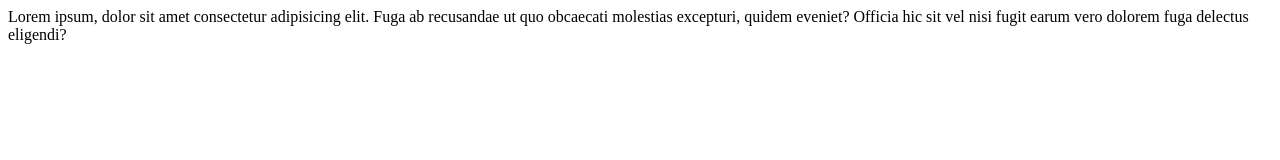
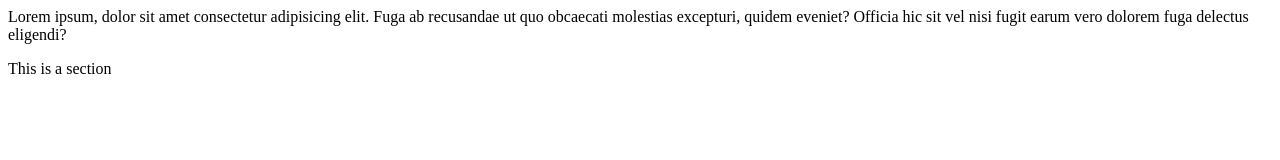
Before and after one commit to MithileshNandini/local, a plain HTML site: page index.html in a window 1280 px wide. Drawn offline with Linux system fonts and the light colour scheme.

Commit message:
new feature

```diff
--- a/index.html
+++ b/index.html
@@ -1,3 +1,4 @@
 <p>Lorem ipsum, dolor sit amet consectetur adipisicing elit. Fuga ab recusandae ut quo obcaecati
     molestias excepturi, quidem eveniet? Officia hic sit vel nisi fugit earum vero dolorem fuga
     delectus eligendi?</p>
+    <p>This is a section</p>
```
